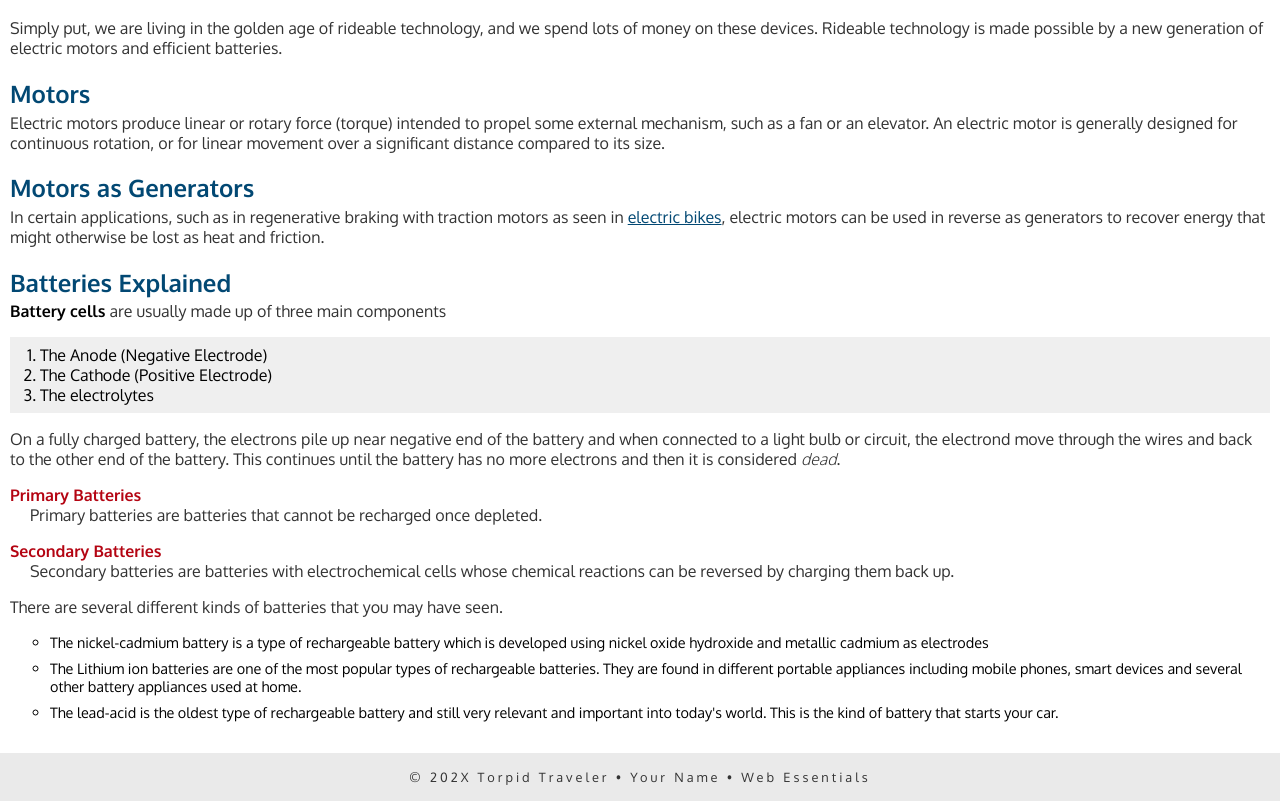
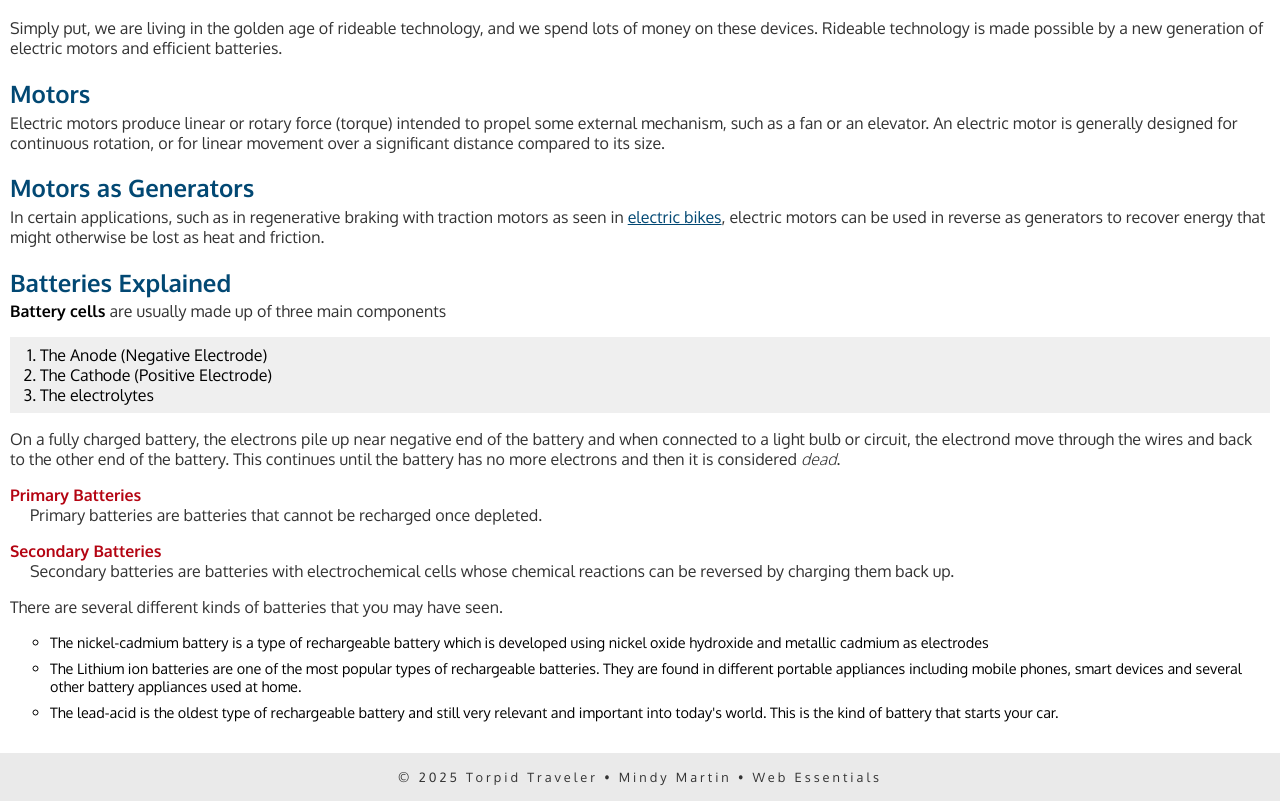
Before and after one commit to MJMartin76/dwdd1600, a plain HTML site: page 04follow-along/index.html in a window 1280 px wide. Shown: the part 214-1015 px from the top of the page. Drawn offline with Linux system fonts and the light colour scheme.

Commit message:
Update index.html

```diff
--- a/04follow-along/index.html
+++ b/04follow-along/index.html
@@ -78,7 +78,7 @@
 
     <!-- start the page footer -->
     <footer>
-        <p>&copy; 202X Torpid Traveler &bull; Your Name &bull; Web Essentials</p>
+        <p>&copy; 2025 Torpid Traveler &bull; Mindy Martin &bull; Web Essentials</p>
     </footer>
 </body>
 
```
